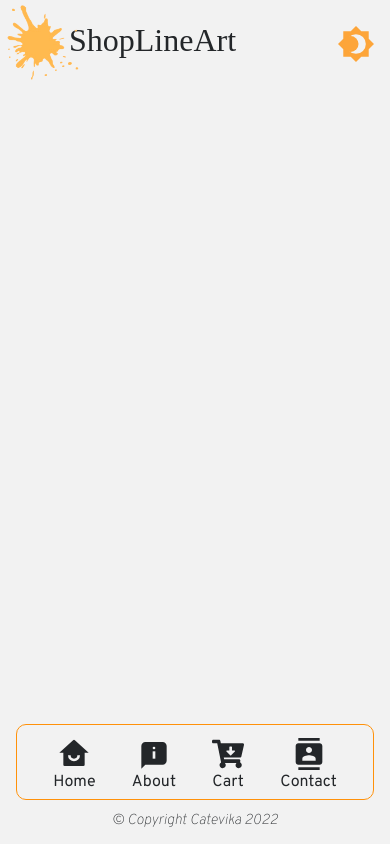
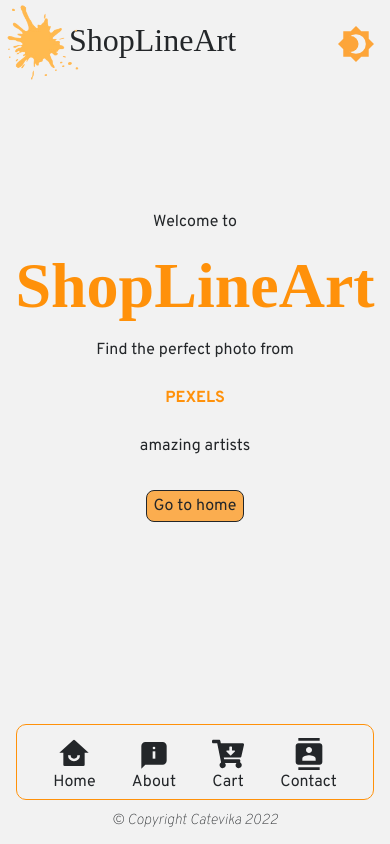
Before and after one commit to Catevika/catevika_shoplineart-client, a React (Vite) app: page / in a window 390 px wide. Shown: the top 844 px of the page. Built offline with nearby package versions, Linux system fonts and the light colour scheme; no server answers; a web font is replaced by a local one.

Commit message:
Fix last bugs

```diff
--- a/src/components/basicLayout/basicLayout.css
+++ b/src/components/basicLayout/basicLayout.css
@@ -5,12 +5,17 @@
 }
 
 .welcome__container {
+  position: fixed;
+  z-index: 30;
+  top: 0;
+  left: 157px;
   display: flex;
   flex-direction: column;
+  align-items: center;
   justify-content: center;
-  align-items: center;
+  width: calc(100vw - 157px);
+  margin: 0 auto;
   height: 100vh;
-  padding-left: 157px;
 }
 
 .welcome__container p {
@@ -48,10 +53,14 @@
 
 @media screen and (max-width: 575px) {
   .welcome__container {
+    z-index: 30;
     height: calc(100vh - 125px);
-    width: auto;
-    margin: 0;
+    width: 100%;
+    margin: 0 auto;
     padding: 0;
+    position: fixed;
+    top: 0;
+    left: 0;
   }
 
   .welcome__container p {
--- a/src/components/gallery/gallery.css
+++ b/src/components/gallery/gallery.css
@@ -9,7 +9,7 @@
 .gallery__size-selector {
   position: fixed;
   top: 85px;
-  z-index: 5;
+  z-index: 30;
   display: flex;
   justify-content: center;
   align-items: center;
@@ -112,7 +112,7 @@
 
 @media screen and (max-width: 575px) {
   .gallery__container {
-    height: calc(100vh - 275px);
+    height: calc(100vh - 290px);
     margin-top: 80px;
   }
 
--- a/src/components/photo/photo.css
+++ b/src/components/photo/photo.css
@@ -1,15 +1,15 @@
 .photo__img-container {
   position: relative;
-}
-
-.photo__img-wrapper:hover {
-  cursor: help;
 }
 
 .photo__img {
   width: calc(100% - 1rem);
   padding: 10px;
   border: 1px solid var(--night, var(--gray)) var(--day, var(--dark));
+}
+
+.photo__img:hover {
+  cursor: pointer;
 }
 
 .photo__overlay {
@@ -22,6 +22,7 @@
   width: calc(100% - 1rem);
   height: calc(100% - 0.5rem);
   opacity: 0.75;
+  cursor: auto;
 }
 
 .photo__text-wrapper {
@@ -53,10 +54,6 @@
   font-weight: 400;
   opacity: 1;
 }
-
-/* .photo__link:hover {
-  color: var(--night, var(--gold)) var(--day, var(--orange));
-} */
 
 .cart__icon {
   position: absolute;
--- a/src/pages/contact/contact.css
+++ b/src/pages/contact/contact.css
@@ -66,15 +66,15 @@
 @media screen and (max-width: 575px) {
   .form__container {
     height: calc(100vh - 275px);
-    margin-top: 80px;
     margin-left: 0;
+    overflow: unset;
   }
 
   .form__wrapper {
     z-index: 25;
     justify-content: flex-start;
     align-items: center;
-    margin-top: 0;
+    margin-top: 185px;
     width: 100%;
     height: 100%;
     overflow-y: scroll;
--- a/src/pages/home/home.css
+++ b/src/pages/home/home.css
@@ -9,9 +9,9 @@
 
 .header__container {
   position: fixed;
+  z-index: 30;
   top: 0;
   left: 1rem;
-  z-index: 5;
   display: flex;
   flex-direction: column;
   align-items: center;
```
